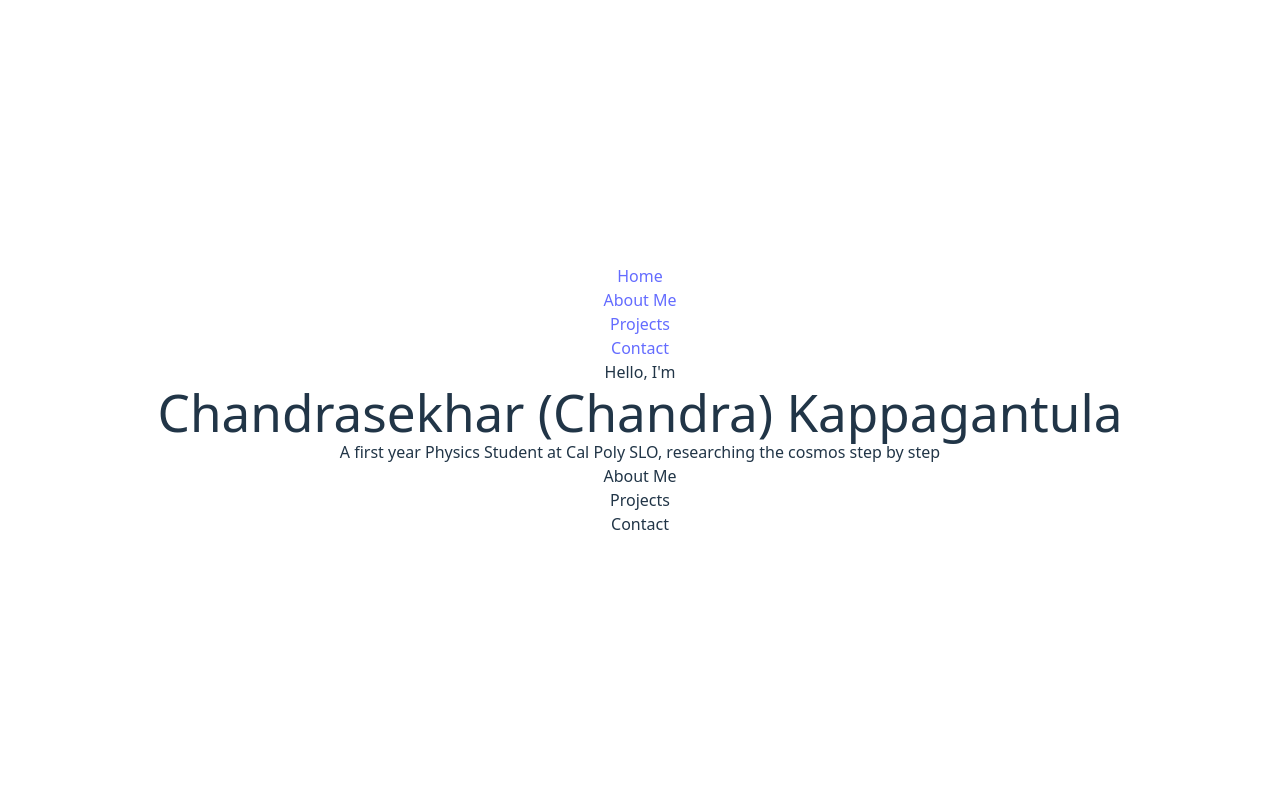
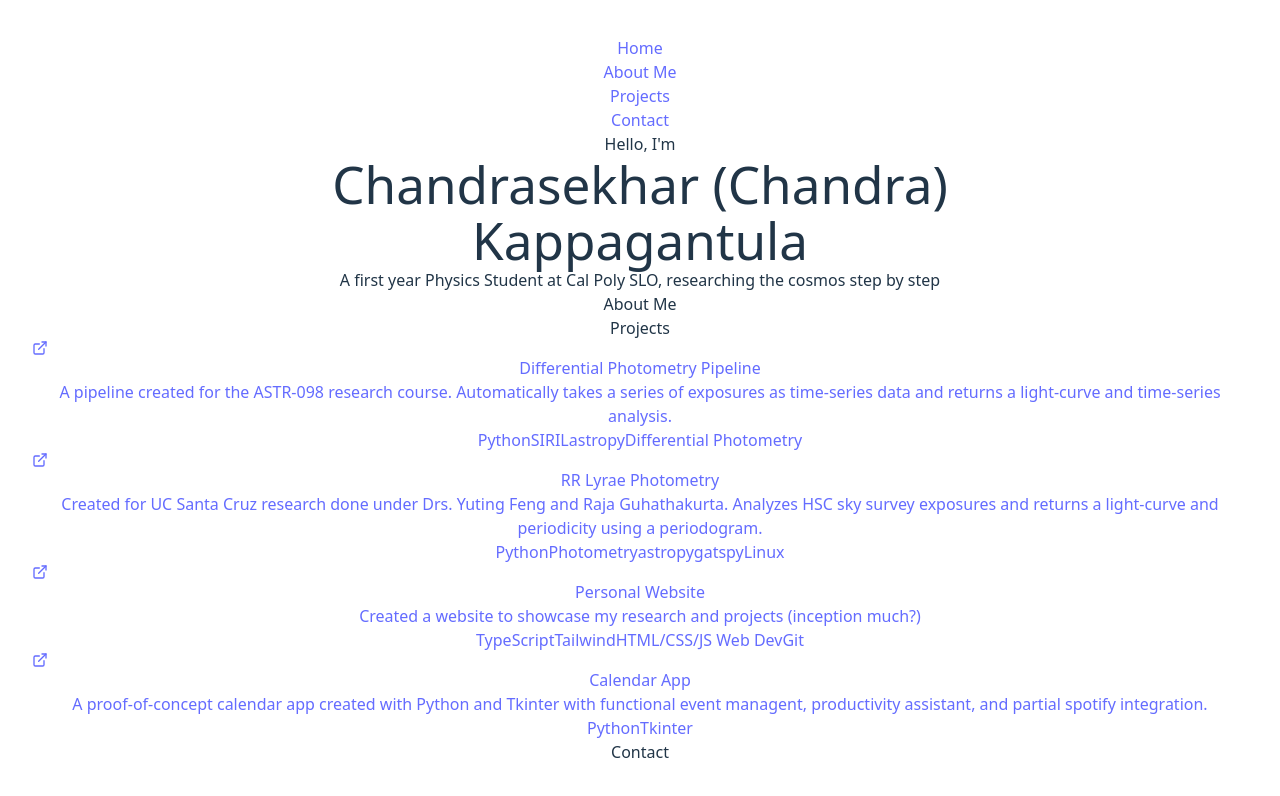
Before and after one commit to chandraskappagantula/chandraskappagantula.github.io, a React (Vite) app: page / in a window 1280 px wide. Shown: the top 796 px of the page. Built offline with nearby package versions, Linux system fonts and the light colour scheme.

Commit message:
added projects sections and cards using tailwind

```diff
--- a/package.json
+++ b/package.json
@@ -10,6 +10,7 @@
     "preview": "vite preview"
   },
   "dependencies": {
+    "lucide-react": "^0.563.0",
     "react": "^19.2.0",
     "react-dom": "^19.2.0"
   },
--- a/src/App.tsx
+++ b/src/App.tsx
@@ -1,5 +1,6 @@
 import { Intro } from "./components/Intro"
 import { Navbar } from "./components/Navbar"
+import { ProjectsSection } from "./components/ProjectSection"
 import './App.css'
 
 function App() {
@@ -13,12 +14,14 @@ function App() {
         className="min-h-screen bg-blue text-white p-16"
       >
         <h2 className="text-4xl">About Me</h2>
+
       </section>
     <section
         id="projects"
         className="min-h-screen bg-blue text-white p-16"
       >
         <h2 className="text-4xl">Projects</h2>
+        <ProjectsSection />
       </section>
 
       <section
--- a/src/components/Intro.tsx
+++ b/src/components/Intro.tsx
@@ -2,8 +2,9 @@ export function Intro() {
     return(
         <div className = "max-w-4x1 mx-auto px-6">
             <p>Hello, I'm</p>
-            <h1 className = "text-6x1 font-bold text-blue-500 tracking-tight">Chandrasekhar (Chandra) Kappagantula</h1>
-            <h3>A first year Physics Student at Cal Poly SLO, researching the cosmos step by step</h3>
+            <h1 className = "text-6x1 font-bold text-blue-500 tracking-tight">Chandrasekhar (Chandra)</h1>
+            <h1 className = "text-6x1 font-bold text-red-400 tracking-tight">Kappagantula</h1>
+            <h3> A first year Physics Student at Cal Poly SLO, researching the cosmos step by step</h3>
         </div>
     );
 }
--- a/src/components/Navbar.tsx
+++ b/src/components/Navbar.tsx
@@ -50,9 +50,8 @@ export function Navbar() {
               >
                 {link.label}
 
-                {/* underline */}
                 <span
-                  className={`absolute left-0 -bottom-0.5 h-[2px] w-full bg-white
+                  className={`absolute left-0 -bottom-0.5 h-[2px] w-full bg-red-400
                     transition-transform duration-300 ease-out
                     ${
                       isActive
--- /dev/null
+++ b/src/components/ProjectCard.tsx
@@ -0,0 +1,37 @@
+import { ExternalLink } from "lucide-react";
+
+type CardProps = {
+    title: string;
+    description: string;
+    tags?: string[];
+    link: string;
+};
+
+export function ProjectCard({title, description, tags, link}: CardProps) {
+    return (
+        <a href = {link} target="_blank"
+       rel="noopener noreferrer"
+       className="block">
+        <div className = "relative rounded-xl border border-white/10 bg-white/5 hover:bg-white/10 transition">
+        <ExternalLink size={16} className = "absolute top-1 right-4 text-red-500"/>
+        <h3 className = "text-lg text-blue-400 font-semibold">{title}</h3>
+        <p className = "mt-3 text-sm text-gray-400">{description}</p>
+
+        {tags && (
+            <div className="mt-3 mx-auto">
+                {tags.map((tag) => (
+                    <span key = {tag}
+                    className = "text-xs px-2 py-1 rounded-full text-center mx-auto bg-white/10 text-gray-300">
+                        {tag}
+                    </span>
+                ))
+                }
+            </div>
+        )}
+
+            </div>
+            </a>
+
+
+    )
+}
--- /dev/null
+++ b/src/components/ProjectSection.tsx
@@ -0,0 +1,50 @@
+import { ProjectCard } from "./ProjectCard";
+
+const projects = [
+    {
+        title: "Differential Photometry Pipeline",
+        description: "A pipeline created for the ASTR-098 research course. Automatically takes a series of exposures as time-series data and returns a light-curve and time-series analysis.",
+        tags: ["Python", "SIRIL", "astropy", "Differential Photometry"],
+        link: "https://github.com/chandraskappagantula/PhotometryPipelineEVCResearchCourse",
+    },
+    {
+        title: "RR Lyrae Photometry",
+        description: "Created for UC Santa Cruz research done under Drs. Yuting Feng and Raja Guhathakurta. Analyzes HSC sky survey exposures and returns a light-curve and periodicity using a periodogram. ",
+        tags: ["Python", "Photometry", "astropy", "gatspy", "Linux"],
+        link: "https://github.com/chandraskappagantula/Photometry_RRLyrae"
+    },
+    {
+        title: "Personal Website",
+        description: "Created a website to showcase my research and projects (inception much?)",
+        tags: ["TypeScript", "Tailwind", "HTML/CSS/JS Web Dev", "Git"],
+        link: "https://github.com/chandraskappagantula/chandraskappagantula.github.io"
+    },
+    {
+        title: "Calendar App",
+        description: "A proof-of-concept calendar app created with Python and Tkinter with functional event managent, productivity assistant, and partial spotify integration.",
+        tags: ["Python", "Tkinter"],
+        link: "https://github.com/chandraskappagantula/CalendarAppTkinter"
+    }
+];
+
+export function ProjectsSection() {
+    return (
+        <section id = "projects" className = "min-h-screen text-white">
+            <div className="max-w-6xl mx-auto px-6 py-3">
+
+
+        <div className="mt-12 grid gap-6 sm:grid-cols-2">
+          {projects.map((project) => (
+            <ProjectCard
+              key={project.title}
+              title={project.title}
+              description={project.description}
+              tags={project.tags}
+              link = {project.link}
+            />
+          ))}
+        </div>
+      </div>
+        </section>
+    )
+}
```
Also changed, not shown: 5 other files (tests, documents, lock files or other folders).
